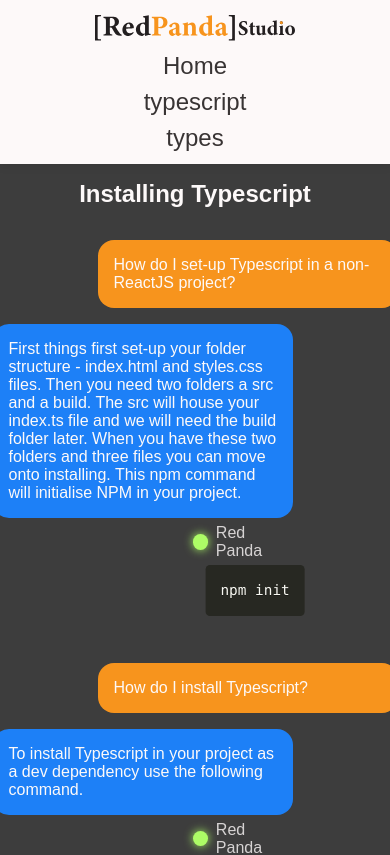
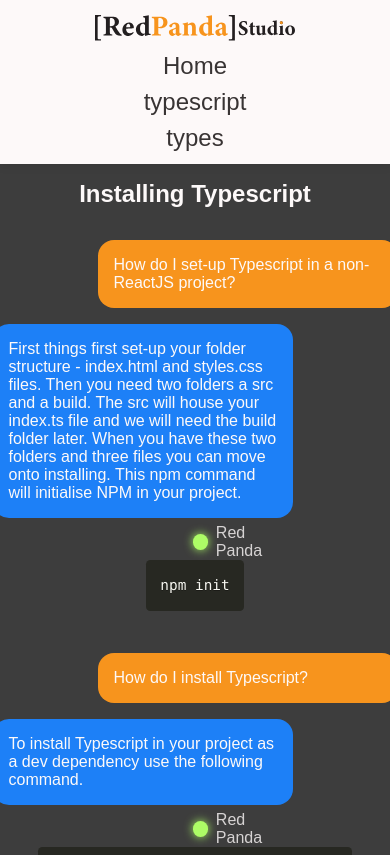
Before and after one commit to TimothyRedPanda/red-panda-portfolio, a Next.js app: page /typescript in a window 390 px wide. Shown: the top 855 px of the page. Built offline with nearby package versions, Linux system fonts and the light colour scheme; a web font is replaced by a local one.

Commit message:
Fixed mobile view

```diff
--- a/src/components/codeSnippet/code.module.scss
+++ b/src/components/codeSnippet/code.module.scss
@@ -5,8 +5,7 @@
 
 @media screen and (max-width: 850px) {
 .code {
- margin: 0.5rem;
+ align-self: center;
  font-size: 0.9rem;
- transform: translateX(20%);
 }
 }
```
